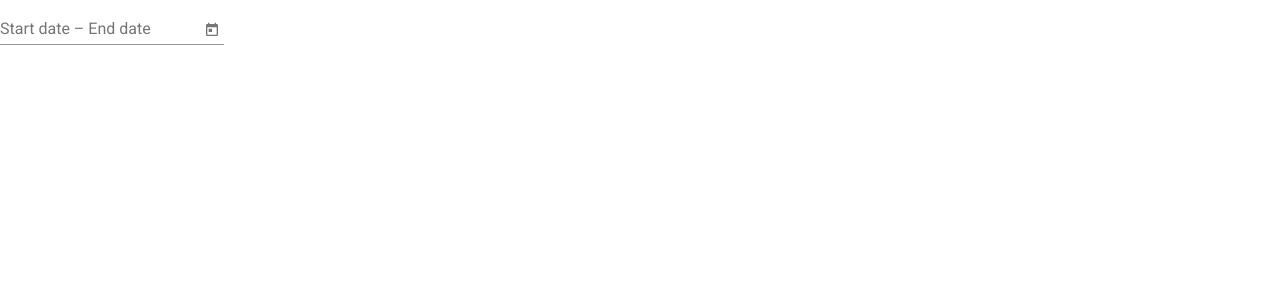
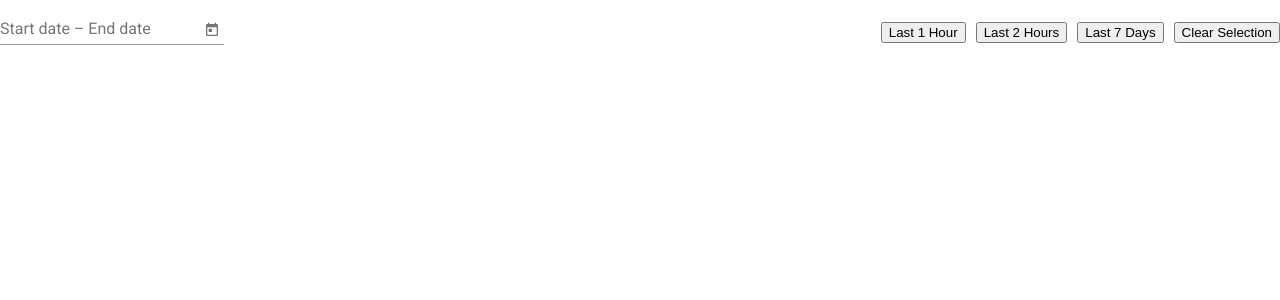
Before and after one commit to vishnu323/custom-picker, an Angular app: page / in a window 1280 px wide. Shown: the top 300 px of the page. Built offline with nearby package versions, Linux system fonts and the light colour scheme.

Commit message:
1 file modified

```diff
--- a/src/app/app.component.html
+++ b/src/app/app.component.html
@@ -1,7 +1,7 @@
 <div class="date-time-picker">
   <div class="calendar">
     <mat-form-field>
-      <mat-date-range-input [formGroup]="range" [rangePicker]="picker" >
+      <mat-date-range-input [formGroup]="range" [rangePicker]="picker">
         <input matStartDate formControlName="start" placeholder="Start date" (dateChange)="handleDateChange()"/>
         <input matEndDate formControlName="end" placeholder="End date" (dateChange)="handleDateChange()"/>
       </mat-date-range-input>
@@ -9,7 +9,7 @@
       <mat-date-range-picker #picker (opened)="onCalendarOpen()" (closed)="onCalendarClose()"></mat-date-range-picker>
     </mat-form-field>
   </div>
-  <div class="custom-buttons" *ngIf="showCustomButtons">
+  <div class="custom-buttons" [ngClass]="{'show-buttons': showCustomButtons}">
     <button (click)="handleLast1Hour()">Last 1 Hour</button>
     <button (click)="handleLast2Hours()">Last 2 Hours</button>
     <button (click)="handleLast7Days()">Last 7 Days</button>
```
